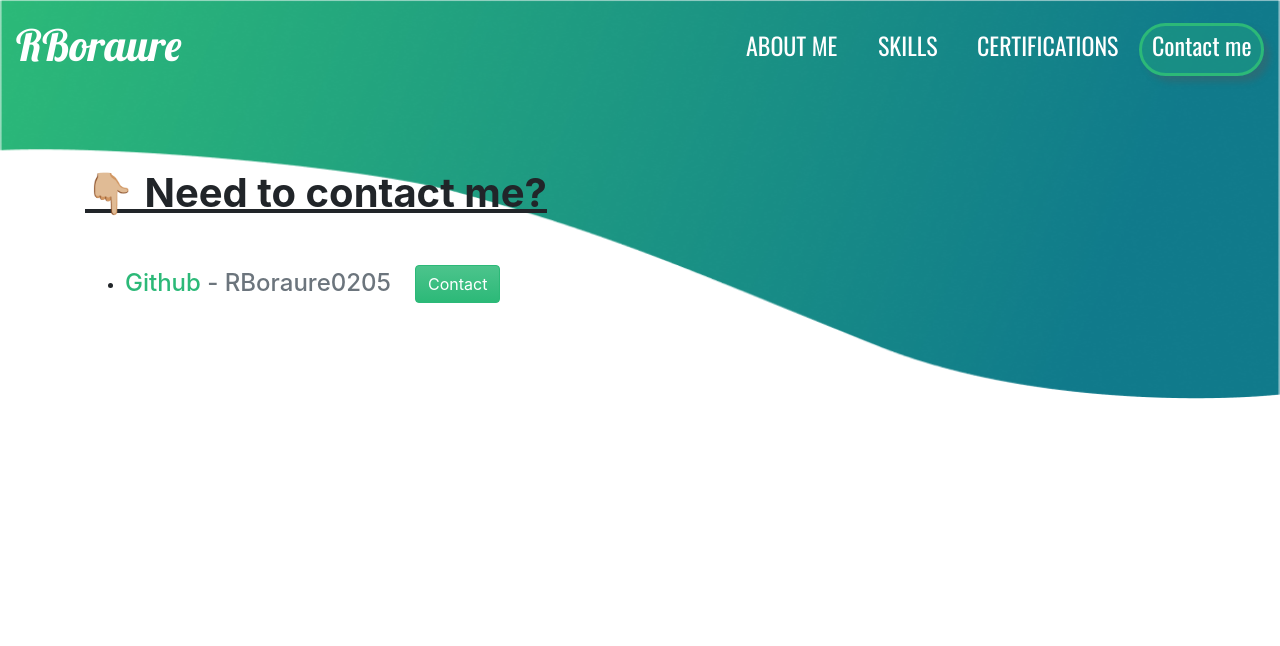
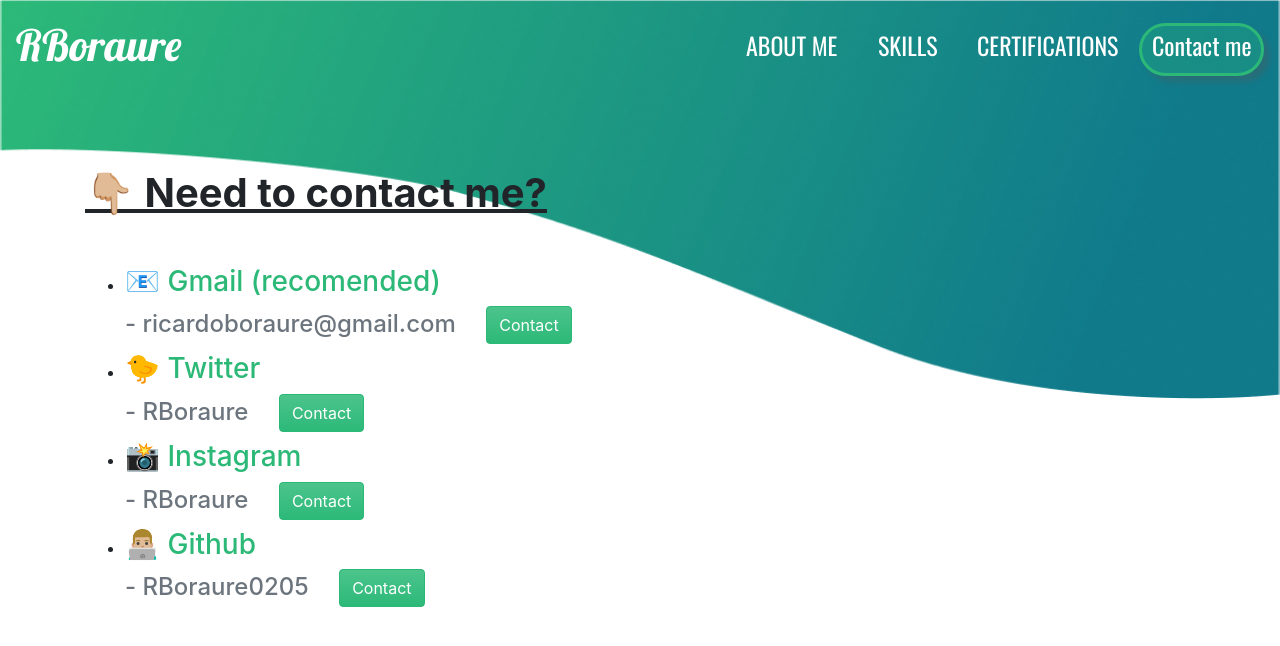
Before and after one commit to RBoraure0205/RBoraure.githubpage.io, a Vue app: page /contact in a window 1280 px wide. Shown: the top 646 px of the page. Built offline with nearby package versions, Linux system fonts and the light colour scheme.

Commit message:
contact fixed

```diff
--- a/src/views/Contact.vue
+++ b/src/views/Contact.vue
@@ -3,9 +3,9 @@
     <h1 class="display-md-4 h1 font-weight-bold contact__title">👇🏼 Need to contact me?</h1>
     <ul class="my-5 contact__list">
       <li v-for="(p,i) in profiles" :key="i">
-        <h4 class="text-primary">
-          {{p.name}}
-          <span class="text-muted">- {{p.user}}</span>
+        <h3 class="text-primary">{{p.name}}</h3>
+        <h4 class="text-muted">
+          - {{p.user}}
           <a :href="p.url" target="_blank">
             <span class="btn btn-primary mx-4">Contact</span>
           </a>
@@ -22,7 +22,22 @@ export default {
     return {
       profiles: [
         {
-          name: "Github",
+          name: "📧 Gmail (recomended)",
+          user: "ricardoboraure@gmail.com",
+          url: "mailto:ricardoboraure@gmail.com"
+        },
+        {
+          name: "🐤 Twitter",
+          user: "RBoraure",
+          url: "https://twitter.com/rboraure"
+        },
+        {
+          name: "📸 Instagram",
+          user: "RBoraure",
+          url: "https://instagram.com/rboraure"
+        },
+        {
+          name: "👨🏼‍💻 Github",
           user: "RBoraure0205",
           url: "https://github.com/rboraure0205"
         }
```
